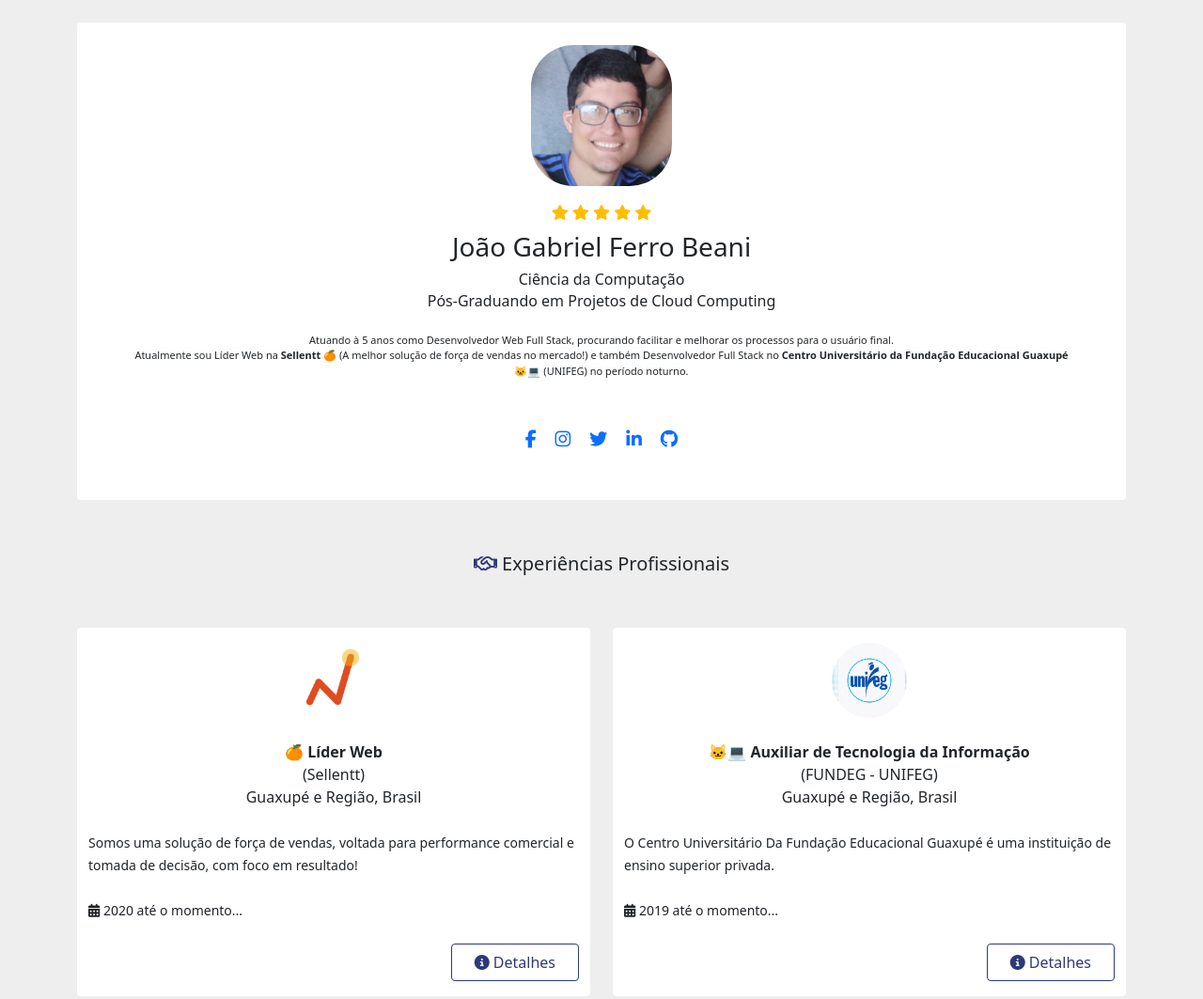
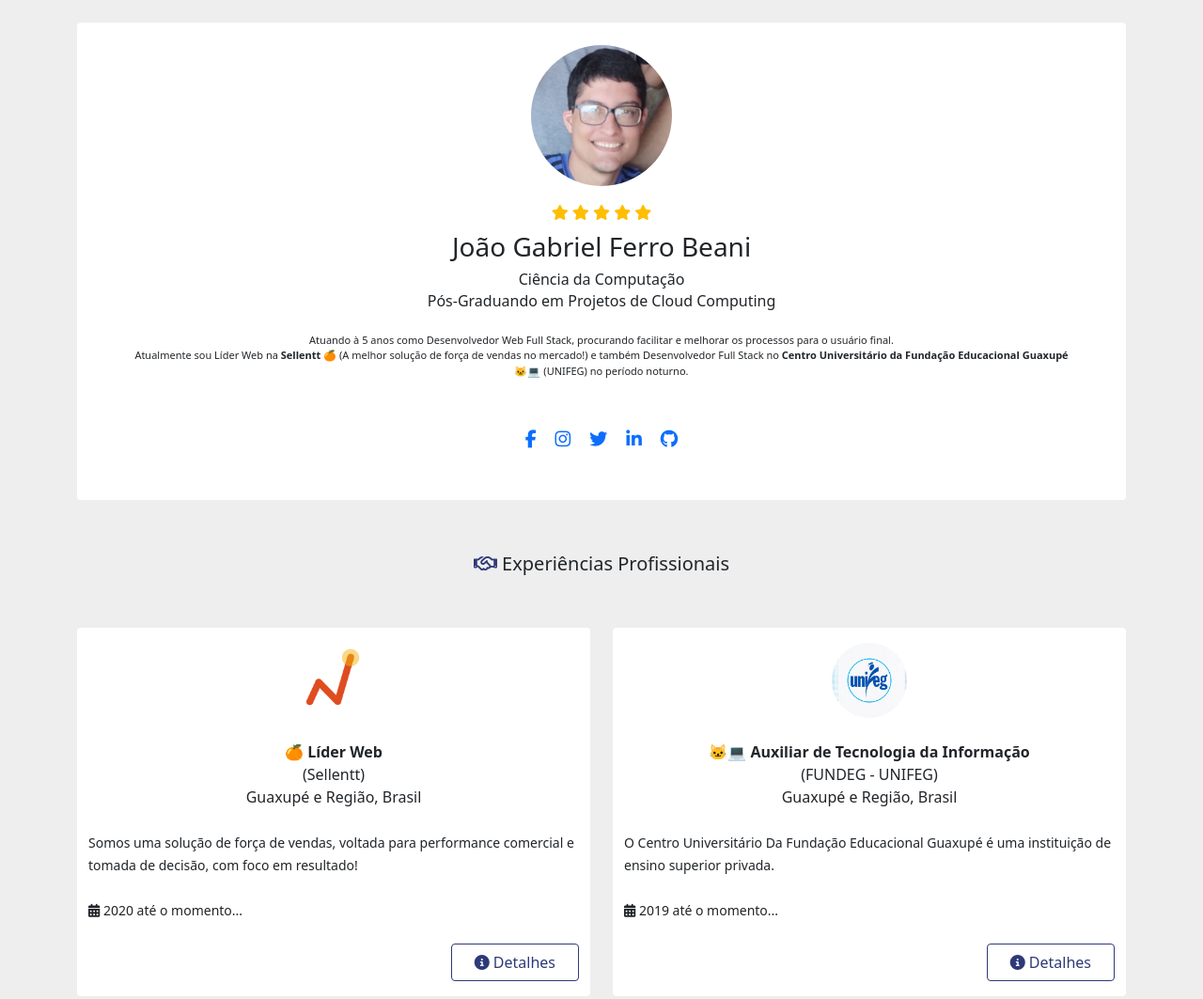
Before and after one commit to joaogg/joaogg.github.io, a plain HTML site: page index.html in a window 1280 px wide. Shown: the top 1063 px of the page at 94% size. Drawn offline with nearby package versions, Linux system fonts and the light colour scheme.

Commit message:
Update index.html

```diff
--- a/index.html
+++ b/index.html
@@ -126,7 +126,7 @@ body{
 
 			<div class="col-lg-12 p-4">
 				<div class="text-center">
-					<img src="https://joaogg.github.io/src/img/joao-gabriel.png" width="150" style="border-radius: 30%;">
+					<img src="https://joaogg.github.io/src/img/joao-gabriel.png" width="150" class="rounded-circle">
 				</div>
 
 				<div class="text-center mt-3">
```
